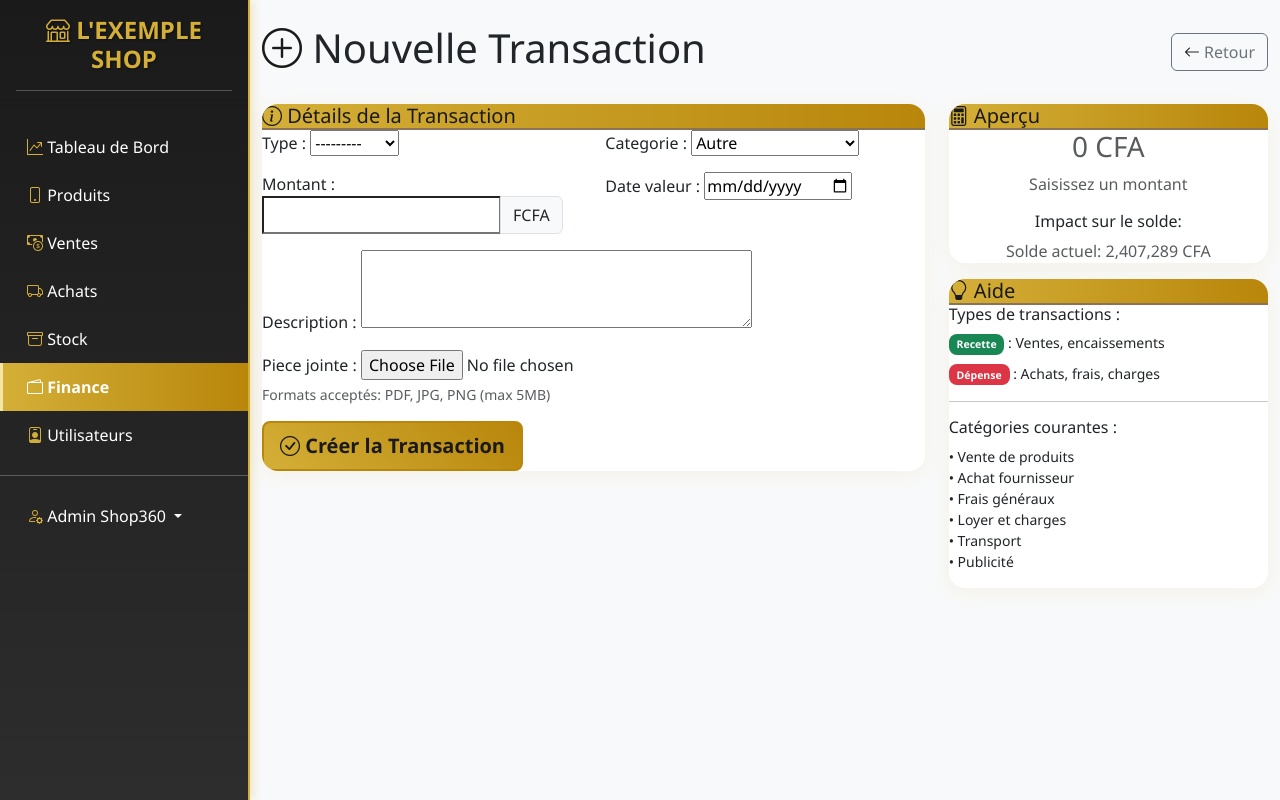
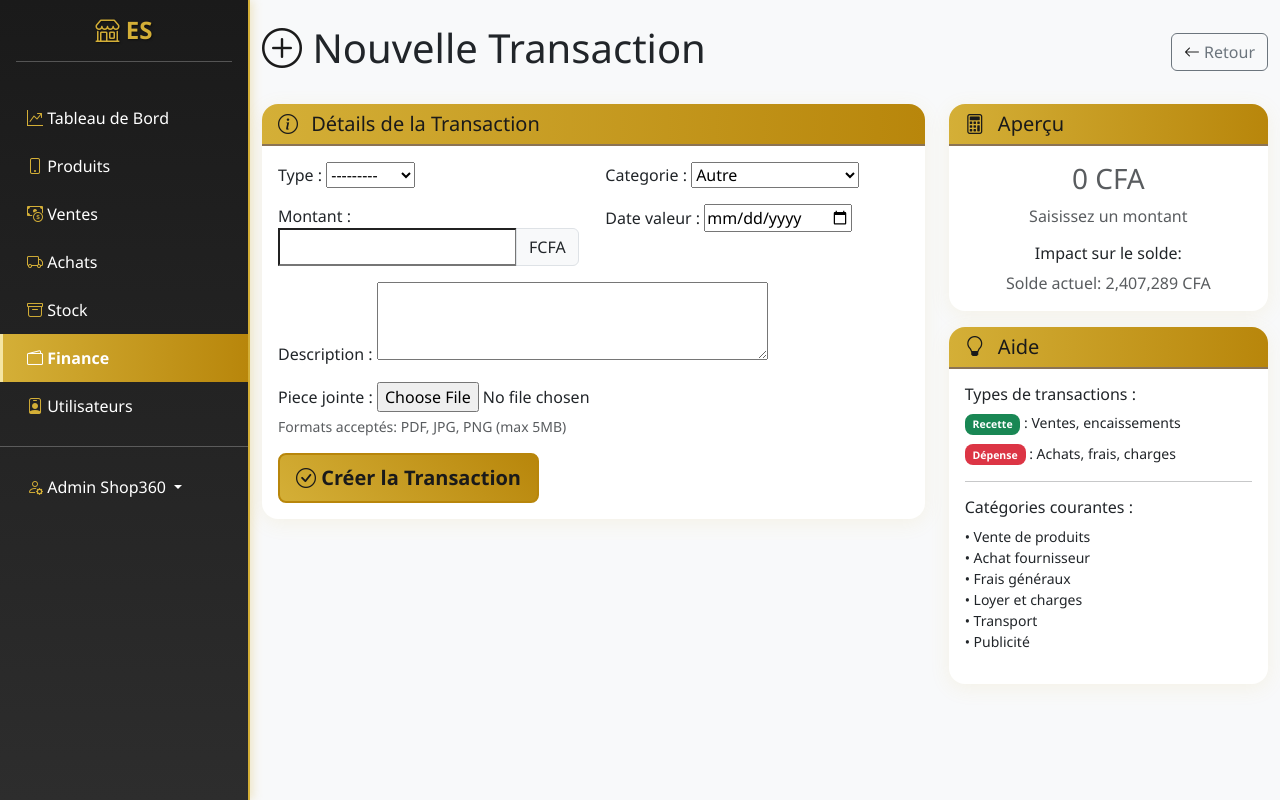
Before and after one commit to YoussouphaSY/exemple-shop, a Django app: page /finance/transactions/create/ in a window 1280 px wide. Run offline with Django 4.2, Linux system fonts and the light colour scheme; a user stored in the database is signed in; data comes from the database, SQL or seed files in the repository; both versions use the stored data as it was after the commit; some libraries are stand-ins or nearby versions.

Commit message:
modifications des pages details

```diff
--- a/templates/achats/list.html
+++ b/templates/achats/list.html
@@ -28,7 +28,7 @@
                 <div class="d-flex justify-content-between">
                     <div>
                         <h6>Total Achats</h6>
-                        <h4>{{ total_achats }}</h4>
+                        <h4 style="font-weight: 900;">{{ total_achats }}</h4>
                     </div>
                     <i class="bi bi-truck" style="font-size: 2rem; opacity: 0.7; color: black;"></i>
                 </div>
@@ -41,7 +41,7 @@
                 <div class="d-flex justify-content-between">
                     <div>
                         <h6>Montant Facturé</h6>
-                        <h4>{{ total_facture|floatformat:0|intcomma }} CFA</h4>
+                        <h4 style="font-weight: 900;">{{ total_facture|floatformat:0|intcomma }} CFA</h4>
                     </div>
                     <i class="bi bi-cash-stack" style="font-size: 2rem; opacity: 0.7; color: black;"></i>
                 </div>
--- a/templates/base.html
+++ b/templates/base.html
@@ -25,7 +25,7 @@
                 <button class="navbar-toggler" type="button" data-bs-toggle="collapse" data-bs-target="#sidebar">
                     <span class="navbar-toggler-icon"></span>
                 </button>
-                <span class="navbar-brand">L'EXEMPLE SHOP</span>
+                <span class="navbar-brand">ES</span>
             </div>
         </nav>
 
@@ -35,7 +35,7 @@
                 <div class="position-sticky">
                     <div class="p-3">
                         <h4 class="text-center">
-                            <i class="logo bi-shop"></i> L'EXEMPLE SHOP
+                            <i class="logo bi-shop"></i> ES
                         </h4>
                         <hr>
                     </div>
--- a/templates/finance/transaction_form.html
+++ b/templates/finance/transaction_form.html
@@ -20,11 +20,11 @@
     <div class="col-md-8">
         <div class="modern-card">
             <div class="card-header">
-                <h5 class="card-title mb-0">
-                    <i class="bi bi-info-circle"></i> Détails de la Transaction
+                <h5 class="card-title mb-0 p-2">
+                    <i class="bi bi-info-circle p-2"></i> Détails de la Transaction
                 </h5>
             </div>
-            <div class="card-body">
+            <div class="card-body p-3">
                 <form method="post" enctype="multipart/form-data" class="modern-form">
                     {% csrf_token %}
 
@@ -85,9 +85,9 @@
         <!-- Aperçu du montant -->
         <div class="modern-card">
             <div class="card-header">
-                <h5 class="card-title mb-0"><i class="bi bi-calculator"></i> Aperçu</h5>
+                <h5 class="card-title mb-0 p-2" ><i class="bi bi-calculator p-2"></i> Aperçu</h5>
             </div>
-            <div class="card-body text-center">
+            <div class="card-body text-center p-3">
                 <div id="montant-preview">
                     <h3 class="text-muted">0 FCFA</h3>
                     <p class="text-muted">Saisissez un montant</p>
@@ -104,9 +104,9 @@
 
         <div class="modern-card mt-3">
             <div class="card-header">
-                <h5 class="card-title mb-0"><i class="bi bi-lightbulb"></i> Aide</h5>
+                <h5 class="card-title mb-0 p-2"><i class="bi bi-lightbulb p-2"></i> Aide</h5>
             </div>
-            <div class="card-body">
+            <div class="card-body p-3">
                 <h6>Types de transactions :</h6>
                 <ul class="list-unstyled small">
                     <li class="mb-2">
--- a/templates/ventes/list.html
+++ b/templates/ventes/list.html
@@ -25,7 +25,7 @@
                 <div class="d-flex justify-content-between">
                     <div>
                         <h6>Ventes Aujourd'hui</h6>
-                        <h4>{{ ventes_aujourd_hui }}</h4>
+                        <h4 style="font-weight: 900;">{{ ventes_aujourd_hui }}</h4>
                     </div>
                     <i class="bi bi-cart3" style="font-size: 2rem; opacity: 0.7; color: black;"></i>
                 </div>
@@ -38,7 +38,7 @@
                 <div class="d-flex justify-content-between">
                     <div>
                         <h6>CA Aujourd'hui</h6>
-                        <h4>{{ ca_aujourd_hui|floatformat:2|intcomma }}FCFA</h4>
+                        <h4 style="font-weight: 900;">{{ ca_aujourd_hui|floatformat:2|intcomma }}FCFA</h4>
                     </div>
                     <i class="bi bi-currency-euro" style="font-size: 2rem; opacity: 0.7; color: black;"></i>
                 </div>
```
Also changed, not shown: templates/finance/overview.html (+4 -4 lines), templates/produits/form.html (+5 -5 lines), templates/stock/list.html (+4 -4 lines), db.sqlite3, media/produits/10_0.jpeg (added), media/produits/611pEx7220L._UF8941000_QL80_.jpg (added), media/produits/61K9AuNIyHL._AC_SL1143_.jpg (added), media/produits/ED9324CD-8281-49DD-8570-22D338EE1083.jpeg (added), media/produits/Samsung-Galaxy-S24-Ultra-256GB-Titanium-Gray-1-364x364.webp (added), media/produits/coque-pour-iphone-15-pro-silicone-transparent-av.webp (added), media/produits/ipad-air-11inch-blue-1_0.png (added), media/produits/protection-ecran-transparent-et-fin-pour-iphone-15-pro-max-plus.webp (added), media/produits/samsung-galaxy-tab-s9-x710-8gb-128gb-wifi-gris.jpg (added), media/produits/travelite-10000mah-power-bank-portable-charger-919069.webp (added).
